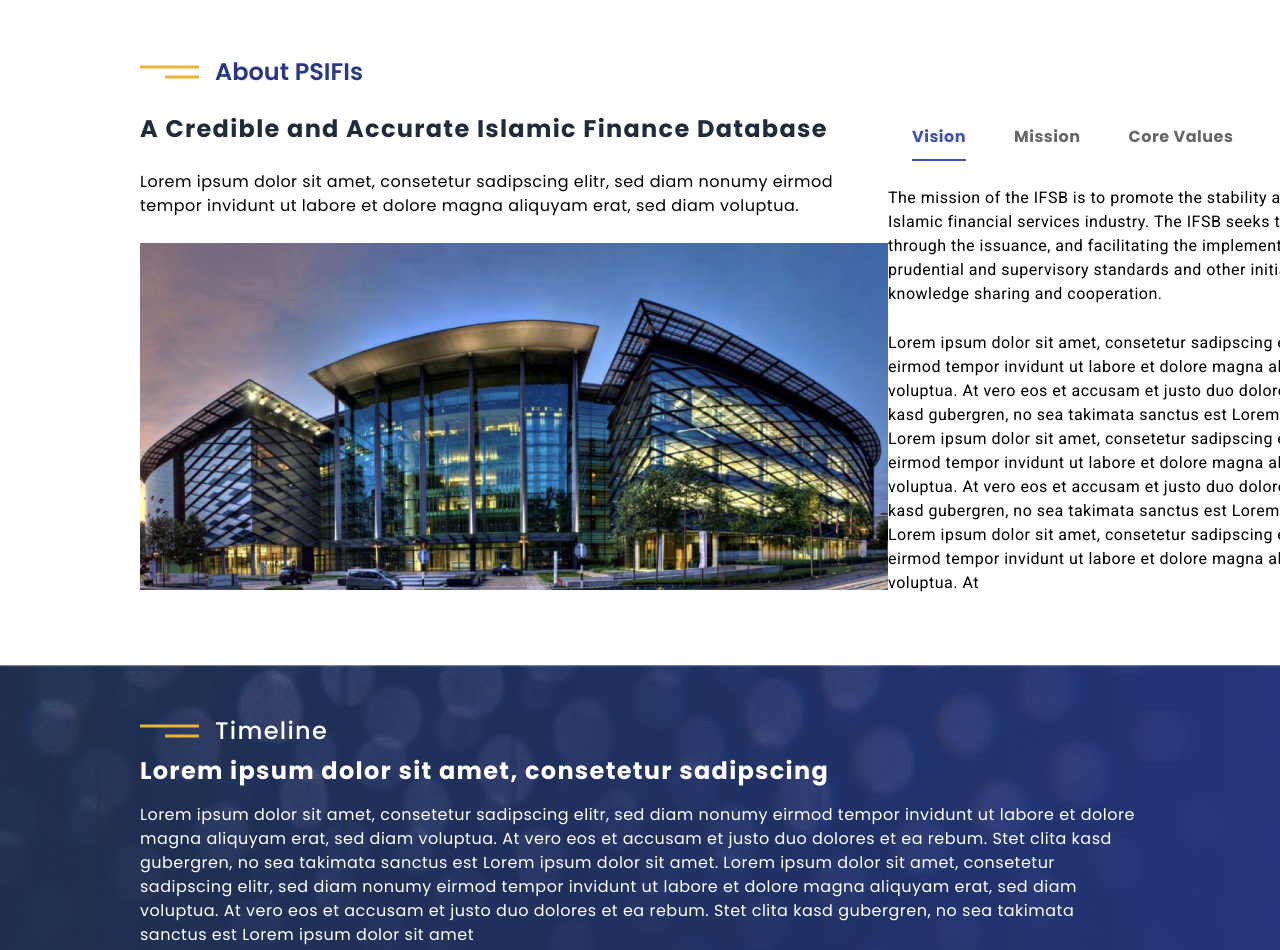
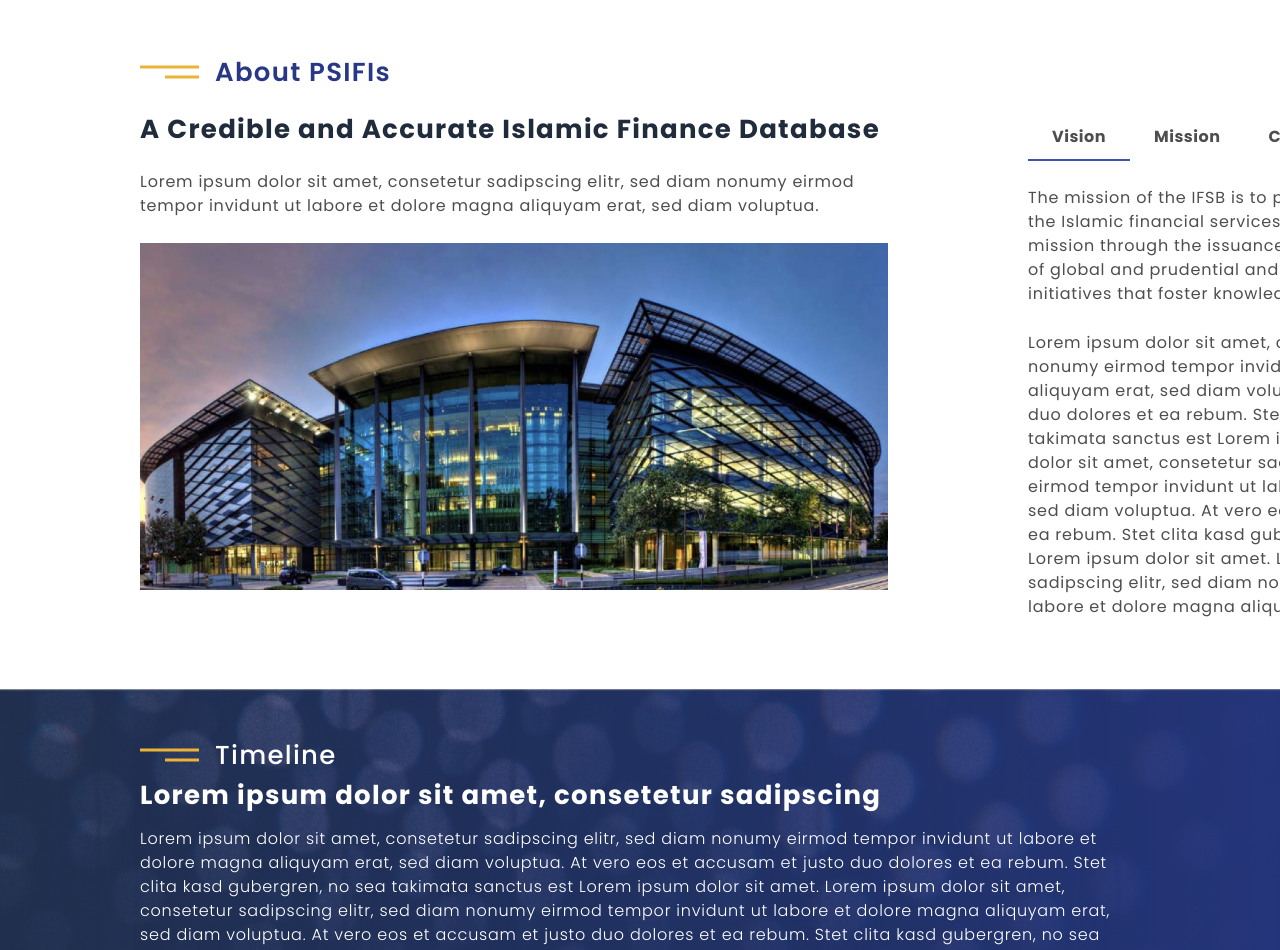
Before and after one commit to SyafiqNordin/frontend_test_seetru_studio, an Angular app: page /establishment in a window 1280 px wide. Shown: the part 460-1410 px from the top of the page. Built offline with nearby package versions, Linux system fonts and the light colour scheme; a web font is replaced by a local one.

Commit message:
Refine styling

```diff
--- a/src/app/pages/establishment/establishment.component.html
+++ b/src/app/pages/establishment/establishment.component.html
@@ -6,16 +6,16 @@
     <div class="pt-70 pb-70 pl-140 pr-140">
         <div class="flex-row gap-16 pb-25">
             <img src="../../../assets/images/Group 247.svg">
-            <h1 class="poppins-text bold-600 no-margin section-title">About PSIFIs</h1>
+            <h1 class="poppins-text bold-600 no-margin section-title fs-26 ls-1-3">About PSIFIs</h1>
         </div>
         <div class="flex-row flex-space-between">
             <div class="flex-40 flex-column gap-25">
-                <h1 class="poppins-text bold-700 no-margin ls-1-3 section-subtitle">A Credible and Accurate Islamic Finance Database</h1>
-                <h4 class="poppins-text no-margin">Lorem ipsum dolor sit amet, consetetur sadipscing elitr, sed diam nonumy eirmod tempor invidunt ut labore et dolore magna aliquyam erat, sed diam voluptua.</h4>
+                <h1 class="poppins-text bold-700 no-margin ls-1-3 section-subtitle fs-26">A Credible and Accurate Islamic Finance Database</h1>
+                <h4 class="poppins-text no-margin ls-0-77">Lorem ipsum dolor sit amet, consetetur sadipscing elitr, sed diam nonumy eirmod tempor invidunt ut labore et dolore magna aliquyam erat, sed diam voluptua.</h4>
                 <img src="../../../assets/images/about psifis.png" alt="">
             </div>
-            <div class="flex-column gap-25 flex-40">
-                <mat-tab-group fitInkBarToContent >
+            <div class="flex-column gap-25 flex-50 pl-140">
+                <mat-tab-group mat-stretch-tabs="false">
                     <ng-container *ngFor="let tab of aboutTabs">
                         <mat-tab>
                             <ng-template mat-tab-label>
@@ -24,8 +24,8 @@
                         </mat-tab>
                     </ng-container>
                 </mat-tab-group>
-                <h4 class="no-margin">The mission of the IFSB is to promote the stability and resilience of the Islamic financial services industry. The IFSB seeks to achieve its mission through the issuance, and facilitating the implementation, of global and prudential and supervisory standards and other initiatives that foster knowledge sharing and cooperation.</h4>
-                <h4 class="no-margin">Lorem ipsum dolor sit amet, consetetur sadipscing elitr, sed diam nonumy eirmod tempor invidunt ut labore et dolore magna aliquyam erat, sed diam voluptua. At vero eos et accusam et justo duo dolores et ea rebum. Stet clita kasd gubergren, no sea takimata sanctus est Lorem ipsum dolor sit amet. Lorem ipsum dolor sit amet, consetetur sadipscing elitr, sed diam nonumy eirmod tempor invidunt ut labore et dolore magna aliquyam erat, sed diam voluptua. At vero eos et accusam et justo duo dolores et ea rebum. Stet clita kasd gubergren, no sea takimata sanctus est Lorem ipsum dolor sit amet. Lorem ipsum dolor sit amet, consetetur sadipscing elitr, sed diam nonumy eirmod tempor invidunt ut labore et dolore magna aliquyam erat, sed diam voluptua. At</h4>
+                <h4 class="poppins-text no-margin ls-0-77">The mission of the IFSB is to promote the stability and resilience of the Islamic financial services industry. The IFSB seeks to achieve its mission through the issuance, and facilitating the implementation, of global and prudential and supervisory standards and other initiatives that foster knowledge sharing and cooperation.</h4>
+                <h4 class="poppins-text no-margin ls-0-77">Lorem ipsum dolor sit amet, consetetur sadipscing elitr, sed diam nonumy eirmod tempor invidunt ut labore et dolore magna aliquyam erat, sed diam voluptua. At vero eos et accusam et justo duo dolores et ea rebum. Stet clita kasd gubergren, no sea takimata sanctus est Lorem ipsum dolor sit amet. Lorem ipsum dolor sit amet, consetetur sadipscing elitr, sed diam nonumy eirmod tempor invidunt ut labore et dolore magna aliquyam erat, sed diam voluptua. At vero eos et accusam et justo duo dolores et ea rebum. Stet clita kasd gubergren, no sea takimata sanctus est Lorem ipsum dolor sit amet. Lorem ipsum dolor sit amet, consetetur sadipscing elitr, sed diam nonumy eirmod tempor invidunt ut labore et dolore magna aliquyam erat, sed diam voluptua. At</h4>
             </div>
         </div>
     </div>
@@ -33,23 +33,23 @@
     <div class="timeline-section pl-140 pr-140">
         <div class="flex-row gap-16 pb-8">
             <img src="../../../assets/images/Group 247.svg">
-            <h1 class="poppins-text bold-500 no-margin white-text ls-1-3">Timeline</h1>
+            <h1 class="poppins-text bold-500 no-margin white-text ls-1-3 fs-26">Timeline</h1>
         </div>
         <div class="flex-column gap-16">
-            <h1 class="poppins-text bold-700 no-margin white-text ls-1-3">Lorem ipsum dolor sit amet, consetetur sadipscing</h1>
-            <h4 class="poppins-text no-margin white-text">Lorem ipsum dolor sit amet, consetetur sadipscing elitr, sed diam nonumy eirmod tempor invidunt ut labore et dolore magna aliquyam erat, sed diam voluptua. At vero eos et accusam et justo duo dolores et ea rebum. Stet clita kasd gubergren, no sea takimata sanctus est Lorem ipsum dolor sit amet. Lorem ipsum dolor sit amet, consetetur sadipscing elitr, sed diam nonumy eirmod tempor invidunt ut labore et dolore magna aliquyam erat, sed diam voluptua. At vero eos et accusam et justo duo dolores et ea rebum. Stet clita kasd gubergren, no sea takimata sanctus est Lorem ipsum dolor sit amet</h4>
+            <h1 class="poppins-text bold-700 no-margin white-text ls-1-3 fs-26">Lorem ipsum dolor sit amet, consetetur sadipscing</h1>
+            <h4 class="poppins-text no-margin white-text bold-300 ls-0-77">Lorem ipsum dolor sit amet, consetetur sadipscing elitr, sed diam nonumy eirmod tempor invidunt ut labore et dolore magna aliquyam erat, sed diam voluptua. At vero eos et accusam et justo duo dolores et ea rebum. Stet clita kasd gubergren, no sea takimata sanctus est Lorem ipsum dolor sit amet. Lorem ipsum dolor sit amet, consetetur sadipscing elitr, sed diam nonumy eirmod tempor invidunt ut labore et dolore magna aliquyam erat, sed diam voluptua. At vero eos et accusam et justo duo dolores et ea rebum. Stet clita kasd gubergren, no sea takimata sanctus est Lorem ipsum dolor sit amet</h4>
         </div>
     </div>
 
     <div class="pt-70 pb-70 pl-140 pr-140">
         <div class="flex-row flex-center gap-16">
             <img src="../../../assets/images/Group 247.svg">
-            <h1 class="poppins-text bold-600 no-margin ls-1-3 section-title">Key Strategic Focus Areas</h1>
+            <h1 class="poppins-text bold-600 no-margin ls-1-3 section-title fs-26">Key Strategic Focus Areas</h1>
             <img src="../../../assets/images/Group 247.svg" style="transform: rotate(180deg);">
         </div>
         <div class="flex-row flex-center pt-8 pb-32">
             <div class="flex-80">
-                <h4 class="poppins-text no-margin align-text-center">The strategic focus areas of the former SPP, which was aligned with the vision, mission and core values of the IFSB, is illustrated below. The EC in its meetings, resolved for the Secretariat to maintain the below framework for the new SPP 2022-2024, but with greater emphasis on the quality of outputs and greater focus on member engagement as well as outcome measurement and reporting.</h4>
+                <h4 class="poppins-text no-margin align-text-center ls-0-77">The strategic focus areas of the former SPP, which was aligned with the vision, mission and core values of the IFSB, is illustrated below. The EC in its meetings, resolved for the Secretariat to maintain the below framework for the new SPP 2022-2024, but with greater emphasis on the quality of outputs and greater focus on member engagement as well as outcome measurement and reporting.</h4>
             </div>
         </div>
         <div class="flex-center pt-16">
@@ -60,7 +60,7 @@
     <div class="governing-documents-section pt-70 pb-70 pl-140 pr-140">
         <div class="flex-row gap-16 pb-8">
             <img src="../../../assets/images/Group 247.svg">
-            <h1 class="poppins-text bold-600 no-margin section-title ls-1-3">Governing Documents</h1>
+            <h1 class="poppins-text bold-600 no-margin section-title ls-1-3 fs-26">Governing Documents</h1>
         </div>
         <div class="pb-32">
             <h4 class="poppins-text no-margin ls-0-77">The functions and activities of the IFSB are governed by four Main Documents.</h4>
@@ -138,7 +138,7 @@
             <div class="flex-40"></div>
             <div class="flex-60 flex-row gap-16 pb-8">
                 <img src="../../../assets/images/Group 247.svg">
-                <h1 class="poppins-text bold-600 no-margin section-title ls-1-3">Secretary General</h1>
+                <h1 class="poppins-text bold-600 no-margin section-title ls-1-3 fs-26">Secretary General</h1>
             </div>
         </div>
         <div class="flex-row pb-32">
@@ -146,14 +146,14 @@
                 <img src="../../../assets/images/bello-pic-1.png">
             </div>
             <div class="flex-60 flex-column gap-16">
-                <h1 class="poppins-text bolder no-margin ls-1-3 section-subtitle">Dr. Bello Lawal Danbatta was appointed the Secretary-General of the IFSB effective 29 January 2018.</h1>
+                <h1 class="poppins-text bolder no-margin ls-1-3 section-subtitle fs-26">Dr. Bello Lawal Danbatta was appointed the Secretary-General of the IFSB effective 29 January 2018.</h1>
                 <h4 class="poppins-text no-margin ls-0-77">Dr. Danbatta, previously the Director of the Centre of Consultancy and Executive Programmes at INCEIF, has over 26 years combined experience in the private, academia, as well as in the financial services regulation and supervision sectors across Africa, Europe, Asia and the Middle East. He is a Member of the Accounting and Auditing Board of Accounting and Auditing Organisation for Islamic Financial Institutions (AAOIFI), the Basel Consultative Group (BCG), the International Ethics Standards Board for Accountants (IESBA), the International Auditing and Assurance Standards Board (IAASB) and has chaired various working groups for the issuance of financial accounting standards for Islamic financial institutions. He has also been involved in the development and drafting of standards, guidelines and frameworks for capital adequacy, accounting, as well as supervision and regulation of Islamic finance for various countries.</h4>
                 <h4 class="poppins-text no-margin ls-0-77">Dr. Danbatta holds a Ph.D. in Islamic Banking and Finance from the International Islamic University Malaysia (IIUM), and an MBA in Corporate Finance. He is a Chartered Accountant (Fellow) with the Association of Certified Chartered Accountant (ACCA-UK), a Licensed International Financial Analyst (LIFA-UK), and a member of the Chartered Institute of Islamic Finance Professionals (CIIFP), Member of Nigerian Institute of Management (NIM), Institute of Chartered Accountants of Nigeria (ICAN), and International Council for Islamic Finance Educators (ICIFE). Dr. Danbatta is a known Islamic banking and finance consultant, and has been active in providing Islamic finance training and consultancy to central banks, securities commissions, deposit insurance corporations and Islamic banks. He also has a number of publications on Islamic banking, corporate governance and earnings management.</h4>
                 <h4 class="poppins-text no-margin ls-0-77">In addition to these corporate engagements, he also held the positions of Assistant Professor at Sultan Qaboos University Oman, a Research Fellow at the Accounting Research Institute (ARI) of University Technology MARA (UiTM), Malaysia and Academic Fellow at Insaniah University Malaysia. He has worked with the Highland Bank of Nigeria Plc, Peugeot Automobiles and Securities and Exchange Commission of Nigeria</h4>
             </div>
         </div>
         <div class="pt-16 pb-32">
-            <h1 class="poppins-text bolder no-margin ls-1-3 section-subtitle">Former Secretary-General</h1>
+            <h1 class="poppins-text bolder no-margin ls-1-3 section-subtitle fs-26">Former Secretary-General</h1>
         </div>
         <div class="pt-16 flex-row gap-25">
             <div class="flex-column">
--- a/src/styles/_text.scss
+++ b/src/styles/_text.scss
@@ -1,5 +1,13 @@
+h4 {
+    color: #4E4E50;
+}
+
 .poppins-text {
     font-family: "Poppins" !important;
+}
+
+.fs-26 {
+    font-size: 26px !important;
 }
 
 .white-text {
```
